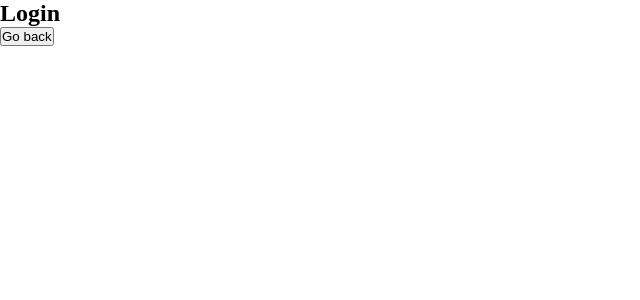
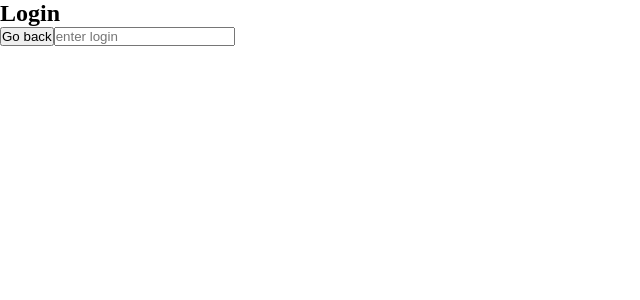
Before and after one commit to boburmirzo-brm/team, a React (Vite) app: page /login in a window 1280 px wide. Shown: the top 300 px of the page, without its empty margins (0-640 px from the left). Built offline with nearby package versions, Linux system fonts and the light colour scheme.

Commit message:
changed login

```diff
--- a/src/pages/login/Login.jsx
+++ b/src/pages/login/Login.jsx
@@ -5,6 +5,7 @@ const Login = () => {
     <div>
         <h2>Login</h2>
         <button>Go back</button>
+        <input placeholder='enter login' type="text" />
     </div>
   )
 }
```
